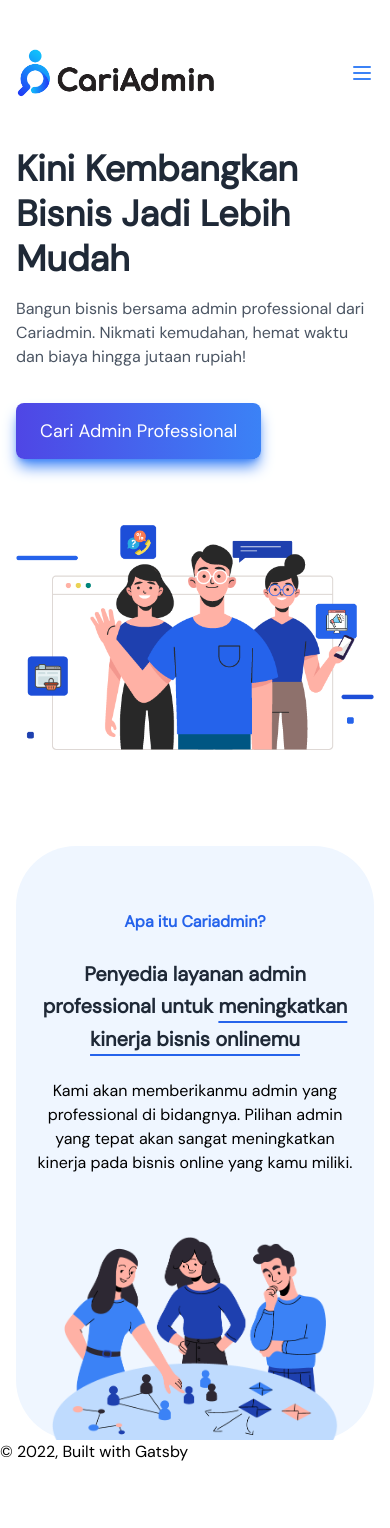
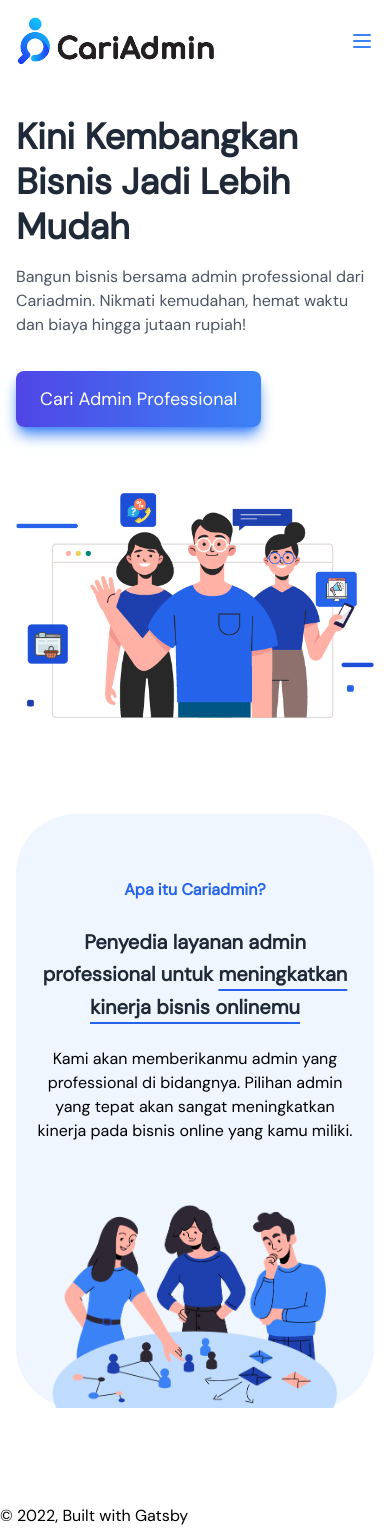
Before and after one commit to sofyanlabs/cariadmin, a Gatsby site: page / in a window 390 px wide. Before the commit the page ends 1464 px from the top, so only its background shows below. Built offline with nearby package versions, Linux system fonts and the light colour scheme; Gatsby itself is replaced by a stand-in of ours.

Commit message:
fix navbar and about

```diff
--- a/src/components/header.js
+++ b/src/components/header.js
@@ -53,7 +53,7 @@ function classNames(...classes) {
 const Header = ({ siteTitle }) => (
   <Popover className="relative bg-white" as="header">
     <div className="max-w-7xl mx-auto px-4 sm:px-6">
-      <div className="flex justify-between items-center py-12 md:space-x-10">
+      <div className="flex justify-between items-center pt-4 pb-12 lg:py-12 md:space-x-10">
         <div className="flex justify-start lg:w-0 lg:flex-1">
           <Link to="/">
             <span className="sr-only">{siteTitle}</span>
--- a/src/components/home/about.js
+++ b/src/components/home/about.js
@@ -2,7 +2,7 @@ import * as React from "react"
 import { StaticImage } from "gatsby-plugin-image"
 
 const AboutHome = () => (
-    <section className="max-w-7xl mx-auto px-4 sm:px-6">
+    <section className="max-w-7xl mx-auto px-4 sm:px-6 pb-24 lg:pb-48">
       <div className="bg-blue-50 pt-16 px-4 rounded-5xl">
         <div className="max-w-2xl mx-auto text-center">
           <div
```
